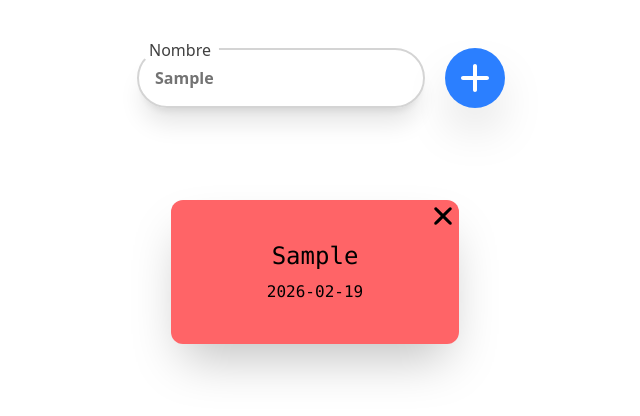
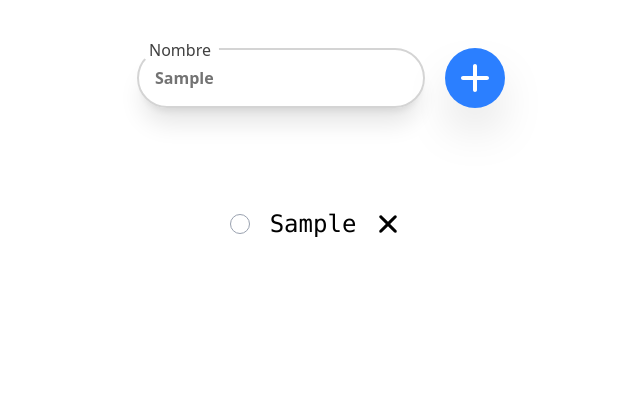
Before and after one commit to Fhueth/TaskBoard, a Vue app: page / in a window 1280 px wide. Both pictures are taken after typing "Sample" into the empty fields and a click on the button "añadir". Shown: the top 416 px of the page, without its empty margins (325-965 px from the left). Built offline with nearby package versions, Linux system fonts and the light colour scheme.

Commit message:
cambiado diseño de tareas a lista y añadido un watch para detectar cambios en la tarea

```diff
--- a/src/components/ToDoTask.vue
+++ b/src/components/ToDoTask.vue
@@ -1,14 +1,8 @@
 <script setup lang="ts">
-import { ref } from 'vue';
+import { reactive, ref, watchEffect } from 'vue';
 import { useEventListener } from '@vueuse/core';
 import type { Task } from '../types/Task';
 import Icon from './form/Icon.vue';
-
-const isEditing = ref(false);
-const props = defineProps<{
-    task: Task,
-}>();
-const newValue = ref<string>(props.task.title);
 
 const emit = defineEmits<{
     deleteTask: [id: number]
@@ -17,31 +11,36 @@ const emit = defineEmits<{
 const deleteTask = ()=> {
     emit('deleteTask', props.task.id)
 }
-const editTask = ()=> {
-    isEditing.value = true;
-}
+const props = defineProps<{
+    task: Task,
+}>();
+const isEditing = ref(false);
+const editableTask = reactive<Task>(props.task);
 
 useEventListener('keydown', (e: KeyboardEvent) => {
     if(e.key === 'Enter') {
-        emit('editTask', props.task.id, props.task)
+        emit('editTask', props.task.id, editableTask)
         isEditing.value = false;
     }
     else if(e.key === 'Escape') {
         isEditing.value = false;
     }
 })
+watchEffect(()=> {
+    emit('editTask', props.task.id, editableTask)
+})
 </script>
 
 <template>
-    <article v-if="!isEditing" @dblclick="editTask" :class="`font-mono ${task.done ? `bg-emerald-500` : `bg-red-400`} min-w-2xs min-h-2xs py-10 px-6 rounded-xl flex flex-col gap-2 justify-center items-center shadow-2xl relative`">
-        <button @click="deleteTask" class="size-6 absolute top-1 right-1 transition-transform duration-150 hover:scale-110 cursor-pointer">
-            <Icon class="size-full" type="delete"/>
+    <ul class="font-mono grid grid-cols-[auto_1fr_auto] items-center w-full gap-5 rounded-3xl px-5 py-2">
+        <div class="relative size-5">
+            <input v-model="editableTask.done" type="checkbox" name="done" id="done" class="top-2 left-2 absolute opacity-0 size-0 peer">
+            <label for="done" class="cursor-pointer size-full border border-gray-400 after:absolute absolute rounded-full after:w-1/4 after:h-1/2 after:border-b-2 after:border-r-2 after:left-1/2 after:border-white after:-translate-x-1/2 after:-translate-y-1/4 after:top-1/4 after:rotate-45 peer-checked:border-transparent peer-checked:bg-emerald-700 peer-checked:after:visible after:invisible"></label>
+        </div>
+        <h1 v-if="!isEditing" @dblclick="isEditing = true" :class="`text-2xl ${editableTask.done ? 'line-through decoration-1 decoration-gray-800 text-black/60' : ''}`">{{ task.title }}</h1>
+        <input v-else type="text" name="title" id="title" v-model="editableTask.title" class="text-2xl">
+        <button @click="deleteTask" class="size-6 top-1 right-1 transition-transform duration-150 hover:scale-110 cursor-pointer">
+            <Icon class="size-full" color="black" type="delete"/>
         </button>
-        <h1 class="text-2xl">{{ task.title }}</h1>
-        <p>{{ task.createdAt }}</p>
-    </article>
-    <article v-else :class="`font-mono ${task.done ? `bg-emerald-500` : `bg-red-400`} min-w-2xs min-h-2xs py-10 px-6 rounded-xl flex flex-col gap-2 justify-center items-center shadow-2xl relative`">
-        <input v-model="newValue" class="text-2xl">
-        <p>{{ task.createdAt }}</p>
-    </article>
-</template>9
+    </ul>
+</template>
```
